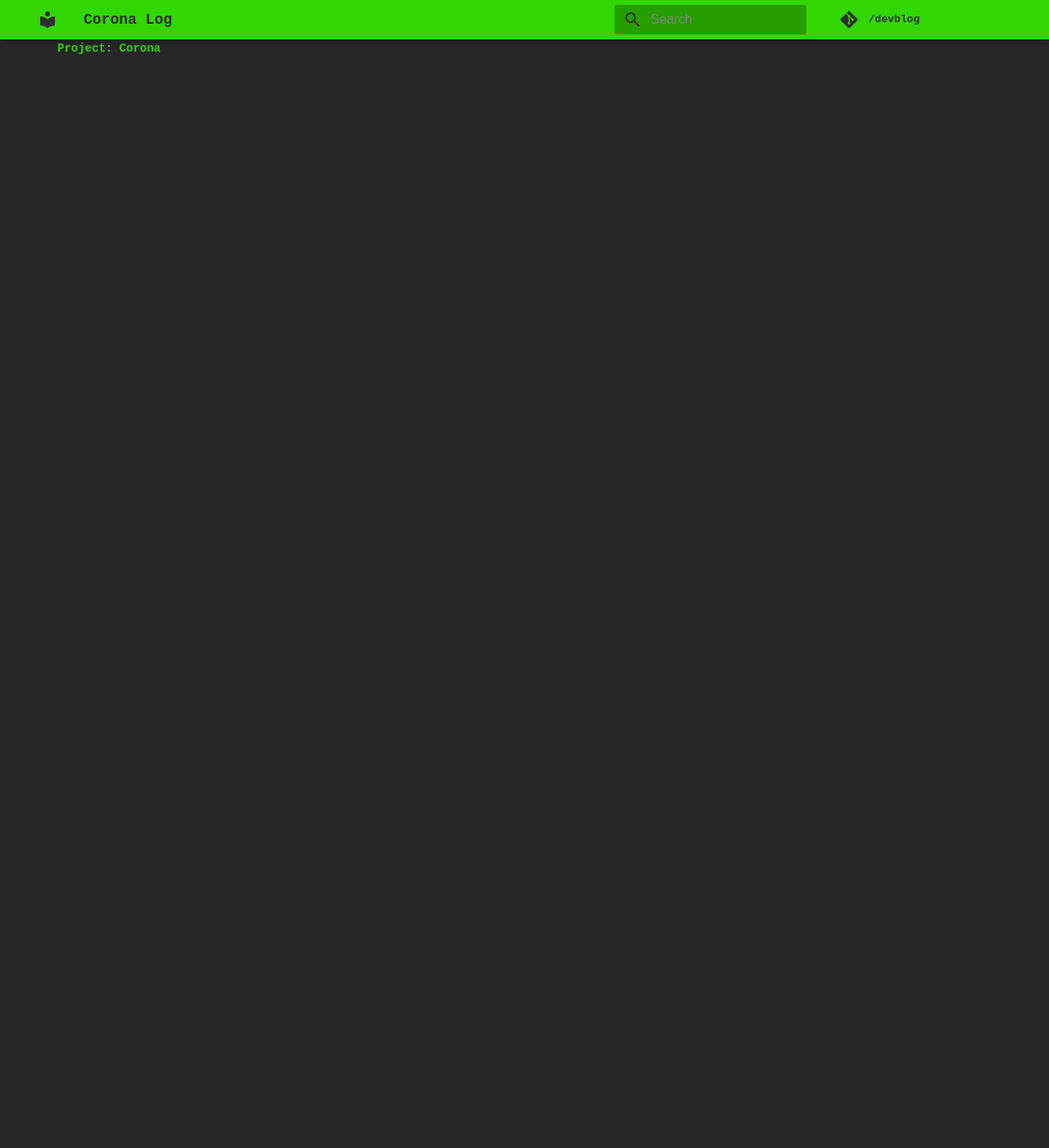
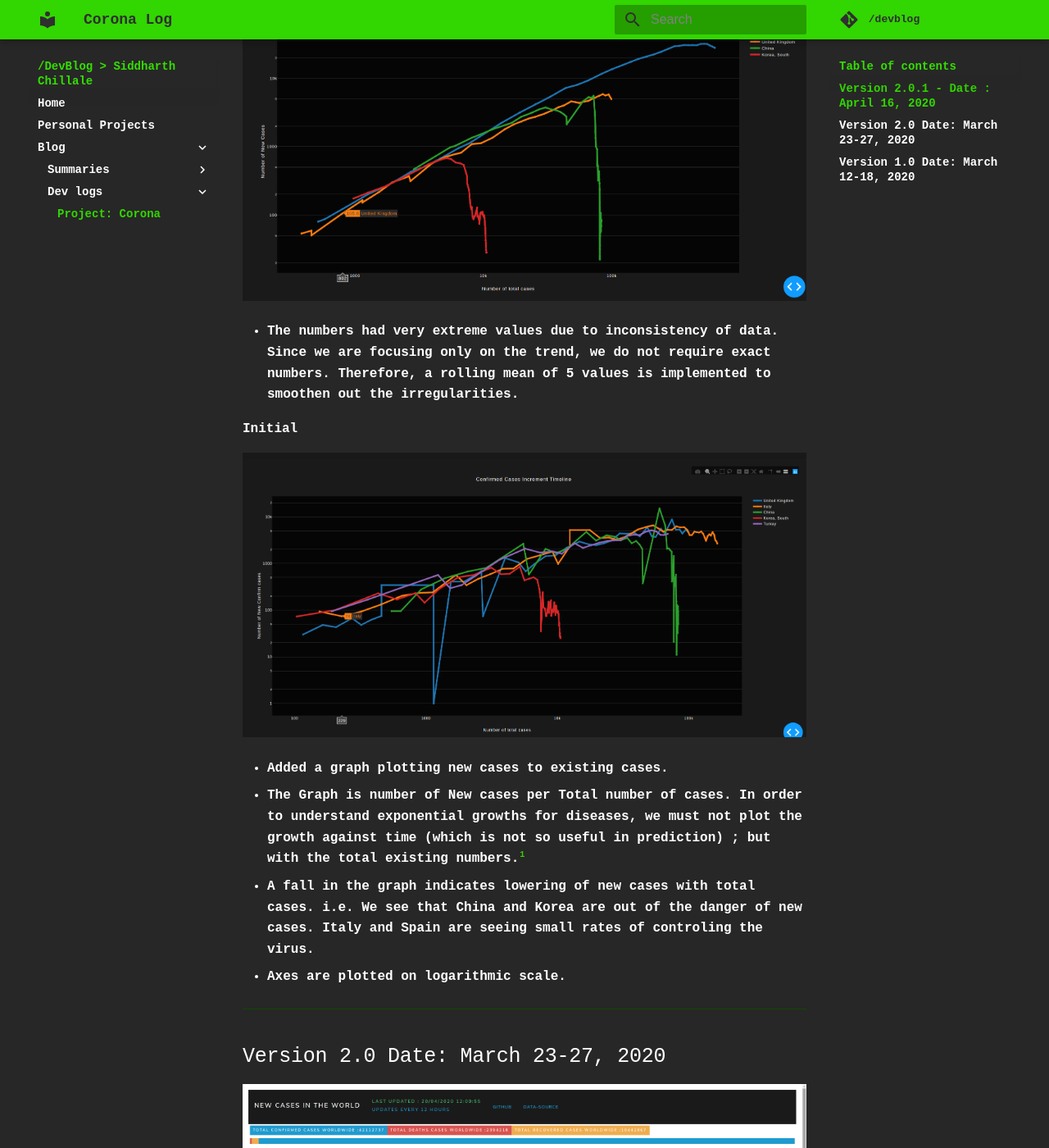
Before and after one commit to SiddharthChillale/devblog, an MkDocs documentation site: the page built from docs/Corona.md, in a window 1280 px wide and 1400 px high, scrolled down 270 px. Shown: the whole window at 82% size. Built offline with MkDocs 1.6.1 and Material for MkDocs 9.7.7, drawn with Linux system fonts in a browser that asks for light colours; comment, search, counter and statistics services are not loaded; before the commit the page ends 900 px from its top, so only the background shows below that; some of the changed text lies outside the part shown.

Commit message:
added images and updated corona blog

```diff
--- a/docs/Corona.md
+++ b/docs/Corona.md
@@ -5,3 +5,51 @@ date: 2020-04-10
 ---
 
 # Covid-dashboard
+
+## Version 2.0.1 - Date : April 16, 2020
+
+__Final__
+
+![](img/Corona/new_to_total[updated].png)
+
+- The numbers had very extreme values due to inconsistency of data. Since we are focusing only on the trend, we do not require exact numbers. Therefore, a rolling mean of 5 values is implemented to smoothen out the irregularities.
+
+__Initial__
+
+![](img/Corona/new_to_total[old].png)
+
+- Added a graph plotting new cases to existing cases.
+- The Graph is number of New cases per Total number of cases. In order to understand exponential growths for diseases, we must not plot the growth against time (which is not so useful in prediction) ; but with the total existing numbers.[^1]
+- A fall in the graph indicates lowering of new cases with total cases. i.e. We see that China and Korea are out of the danger of new cases. Italy and Spain are seeing small rates of controling the virus.
+- Axes are plotted on logarithmic scale.
+
+
+---
+## Version 2.0   Date: March 23-27, 2020
+
+![](img/Corona/dashboard[updated-1].png)
+![](img/Corona/dashboard[updated-2].png)
+
+__Updates__
+
+- Added a Death Count Graph.
+- Changed the theme of the dashboard to look more presentable.
+- Added functionality of updating data in every refresh or at intervals of 6 hours.
+
+
+
+---
+## Version 1.0   Date: March 12-18, 2020
+
+![](img/Corona/dashboard[old-1].png)
+![](img/Corona/dashboard[old-2].png)
+
+- Implemented a Confirmed Cases count graph.
+- Implemented a New cases per day graph.
+- Implemented a Pie chart for comparing proportions.
+- Implemented a Table to give info on daily new cases.
+- Deployed in production mode to Heroku.
+
+
+
+[^1]: [How To Tell If We're Beating COVID-19 - minutephysics](https://youtu.be/54XLXg4fYsc?t=169)
--- a/mkdocs.yml
+++ b/mkdocs.yml
@@ -7,7 +7,7 @@ nav:
     - "Blog":
         - 'Summaries':
             - "Gain experience": "What to do to gain experience.md"
-            - "LinkedIn Tips" : "LinkedIn tips.md"
+            - "LinkedIn Tips" : "LinkedIn_tips.md"
             - "Git mistakes": "Git_Mistakes.md"
         - 'Dev logs':
                 - "Project: Corona": "Corona.md"
@@ -36,6 +36,8 @@ markdown_extensions:
     - pymdownx.emoji:
         emoji_index: !!python/name:pymdownx.emoji.twemoji
         emoji_generator: !!python/name:pymdownx.emoji.to_svg
+    - footnotes
+    - meta
 
 
 
```
Also changed, not shown: README.md (+23 -1 lines), docs/Git_Mistakes.md (+15 -1 lines), docs/LinkedIn_tips.md (renamed from docs/LinkedIn tips.md, +15 -12 lines), docs/What to do to gain experience.md (+1 -1 lines), docs/index.md (+3 -1 lines), docs/img/Corona/dashboard[old-1].png (added), docs/img/Corona/dashboard[old-2].png (added), docs/img/Corona/dashboard[updated-1].png (added), docs/img/Corona/dashboard[updated-2].png (added), docs/img/Corona/new_to_total[old].png (added), docs/img/Corona/new_to_total[updated].png (added), docs/img/mack.jpeg (added).
